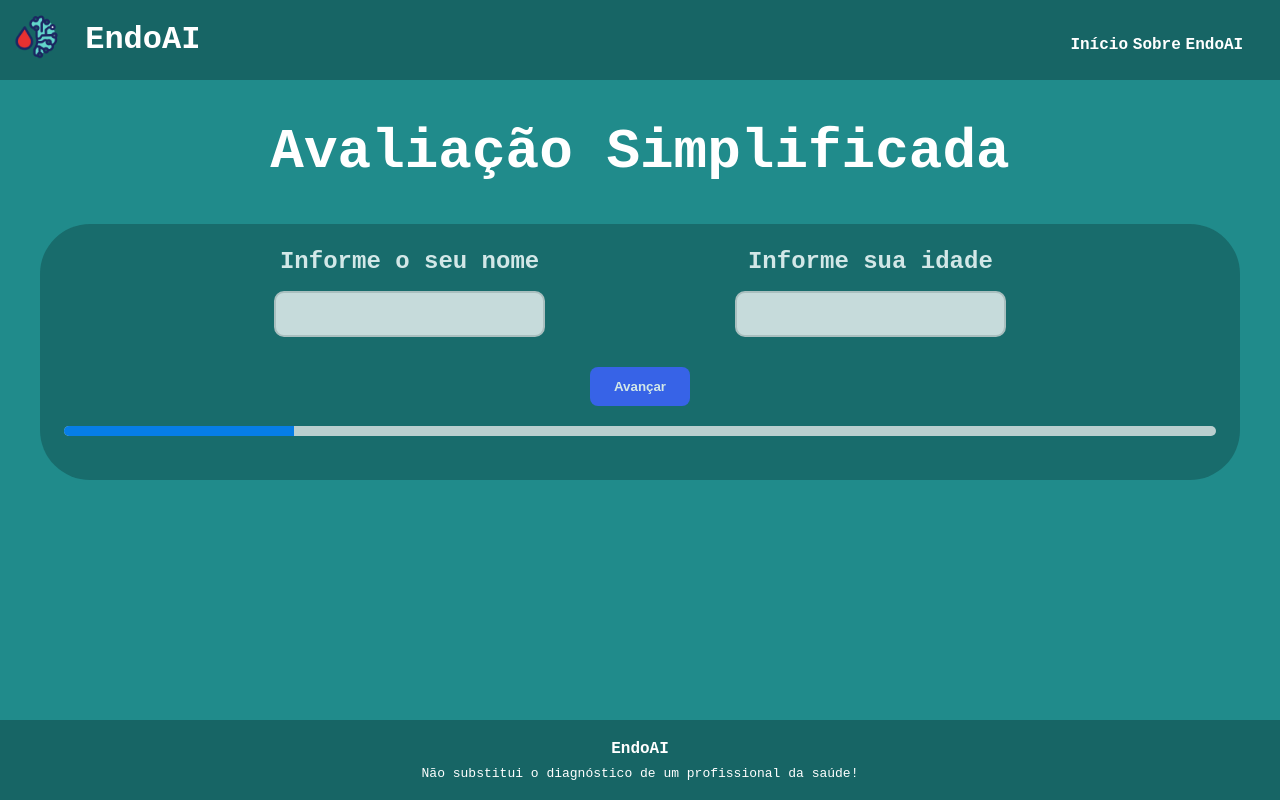
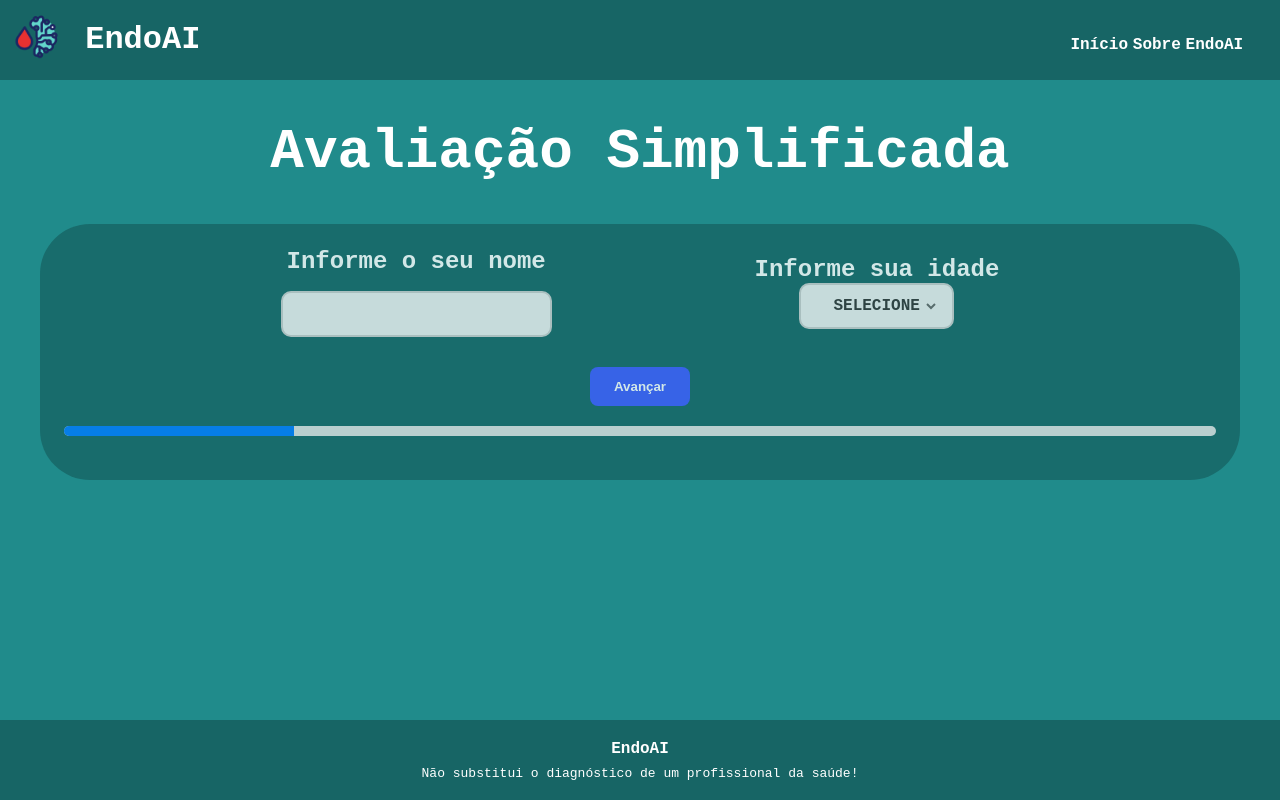
Before and after one commit to paulo-campos-57/EndoAI, a React (Create React App) app in the folder frontend/endo-front/: page /simplificado in a window 1280 px wide. Built offline with nearby package versions, Linux system fonts and the light colour scheme.

Commit message:
fix: Age input fixed and question 15 fixed.

```diff
--- a/frontend/endo-front/src/pages/Extended/index.js
+++ b/frontend/endo-front/src/pages/Extended/index.js
@@ -55,6 +55,12 @@ function Extended() {
             setDoctorFollowup(false);
         }
     }, [formData.NoDocbcCost]);
+
+    useEffect(() => {
+        if (showDoctorFollowup) {
+            setFormData(fd => ({ ...fd, NoDocbcCost: "" }));
+        }
+    }, [showDoctorFollowup]);
 
     const fieldsByStep = {
         1: ['userName', 'Age'],
@@ -230,19 +236,60 @@ function Extended() {
                                             />
                                         </div>
                                     </div>
+
                                     <div className={styles.capsule}>
-                                        <div className={styles.question}>Informe sua idade</div>
-                                        <div className={styles.questionAns}>
-                                            <input
-                                                type="number"
+                                        <div className={styles.question}>
+                                            Informe sua idade
+                                        </div>
+                                        <div>
+                                            <select
                                                 name="Age"
-                                                maxLength={3}
-                                                pattern="\d{1,3}"
-                                                inputMode="numeric"
-                                                className={styles.numberInput}
+                                                defaultValue=""
+                                                className={styles.selectInput}
                                                 value={formData.Age}
                                                 onChange={e => setFormData(fd => ({ ...fd, Age: e.target.value }))}
-                                            />
+                                            >
+                                                <option value="">SELECIONE</option>
+                                                <option value="1">
+                                                    18 - 24
+                                                </option>
+                                                <option value="2">
+                                                    25 - 29
+                                                </option>
+                                                <option value="3">
+                                                    30 - 34
+                                                </option>
+                                                <option value="4">
+                                                    35 - 39
+                                                </option>
+                                                <option value="5">
+                                                    40 - 44
+                                                </option>
+                                                <option value="6">
+                                                    45 - 49
+                                                </option>
+                                                <option value="7">
+                                                    50 - 54
+                                                </option>
+                                                <option value="8">
+                                                    55 - 59
+                                                </option>
+                                                <option value="9">
+                                                    60 - 64
+                                                </option>
+                                                <option value="10">
+                                                    65 - 69
+                                                </option>
+                                                <option value="11">
+                                                    70 - 74
+                                                </option>
+                                                <option value="12">
+                                                    75 - 79
+                                                </option>
+                                                <option value="13">
+                                                    80+
+                                                </option>
+                                            </select>
                                         </div>
                                     </div>
                                 </div>
--- a/frontend/endo-front/src/pages/Simplified/index.js
+++ b/frontend/endo-front/src/pages/Simplified/index.js
@@ -1,4 +1,4 @@
-import React, { useState, useEffect } from "react";
+import React, { useState } from "react";
 import styles from "./Simplified.module.css";
 import { useNavigate } from "react-router-dom";
 import { FaQuestionCircle } from 'react-icons/fa';
@@ -192,19 +192,60 @@ function Simplified() {
                                             />
                                         </div>
                                     </div>
+
                                     <div className={styles.capsule}>
-                                        <div className={styles.question}>Informe sua idade</div>
-                                        <div className={styles.questionAns}>
-                                            <input
-                                                type="number"
+                                        <div className={styles.question}>
+                                            Informe sua idade
+                                        </div>
+                                        <div>
+                                            <select
                                                 name="Age"
-                                                maxLength={3}
-                                                pattern="\d{1,3}"
-                                                inputMode="numeric"
-                                                className={styles.numberInput}
+                                                defaultValue=""
+                                                className={styles.selectInput}
                                                 value={formData.Age}
                                                 onChange={e => setFormData(fd => ({ ...fd, Age: e.target.value }))}
-                                            />
+                                            >
+                                                <option value="">SELECIONE</option>
+                                                <option value="1">
+                                                    18 - 24
+                                                </option>
+                                                <option value="2">
+                                                    25 - 29
+                                                </option>
+                                                <option value="3">
+                                                    30 - 34
+                                                </option>
+                                                <option value="4">
+                                                    35 - 39
+                                                </option>
+                                                <option value="5">
+                                                    40 - 44
+                                                </option>
+                                                <option value="6">
+                                                    45 - 49
+                                                </option>
+                                                <option value="7">
+                                                    50 - 54
+                                                </option>
+                                                <option value="8">
+                                                    55 - 59
+                                                </option>
+                                                <option value="9">
+                                                    60 - 64
+                                                </option>
+                                                <option value="10">
+                                                    65 - 69
+                                                </option>
+                                                <option value="11">
+                                                    70 - 74
+                                                </option>
+                                                <option value="12">
+                                                    75 - 79
+                                                </option>
+                                                <option value="13">
+                                                    80+
+                                                </option>
+                                            </select>
                                         </div>
                                     </div>
                                 </div>
```
Also changed, not shown: 1 other file (tests, documents, lock files or other folders).
